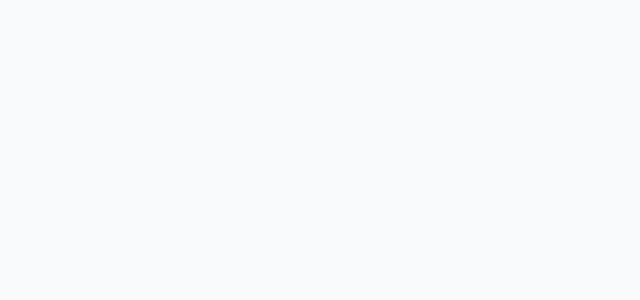
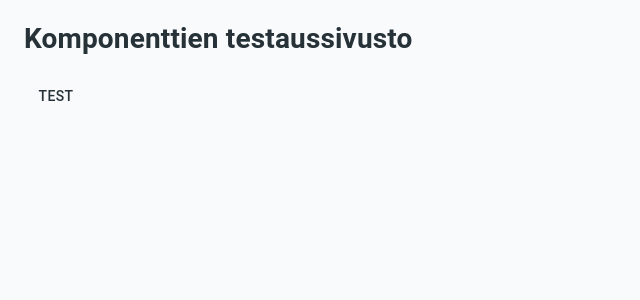
Before and after one commit to VirittamoHelsinki/Aava-frontend, a React (Create React App) app: page /test in a window 1280 px wide. Shown: the top 300 px of the page, without its empty margins (0-640 px from the left). Built offline with nearby package versions, Linux system fonts and the light colour scheme.

Commit message:
Component testing page

```diff
--- a/src/Routes.js
+++ b/src/Routes.js
@@ -4,6 +4,8 @@ import {
     Switch,
     Route
 } from 'react-router-dom';
+
+import ComponentTest from './pages/ComponentTest';
 
 import { Box } from '@material-ui/core';
 import CircularProgress from '@material-ui/core/CircularProgress';
@@ -17,7 +19,9 @@ export default function Routes() {
           <Box variant="outlined" style={{minHeight:"100vh", display: "grid", placeContent: "center"}}><CircularProgress size="4rem" /></Box>
         }>
           <Switch>
-
+            <Route exact path="/test">
+              {ComponentTest}
+            </Route>
             {/* jos sivua ei löydy niin näytä tämä */}
             <Route path="*">
               {/* <PageNotFound /> */}
--- /dev/null
+++ b/src/pages/ComponentTest.js
@@ -0,0 +1,13 @@
+import React from 'react';
+import { Button } from '../components/Button';
+import Container from '@material-ui/core/Container';
+
+export default
+    function ComponentTest(props) {
+        return (
+            <Container>
+                <h1>Komponenttien testaussivusto</h1>
+                <Button>test</Button>
+            </Container>
+        )
+    }
```
